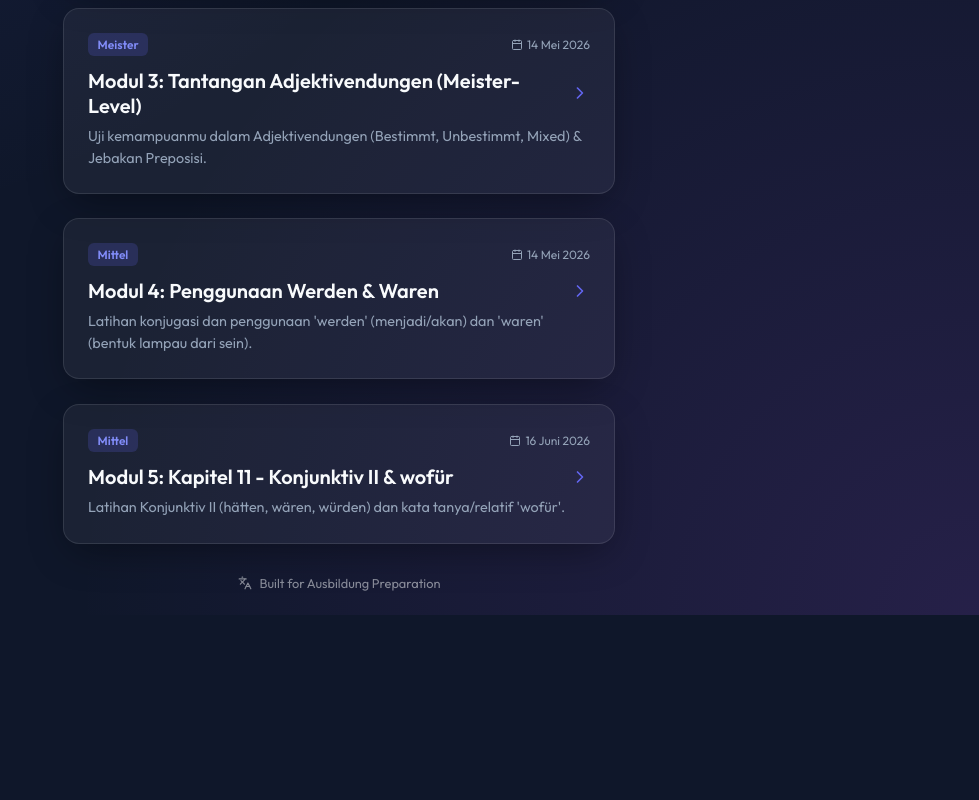
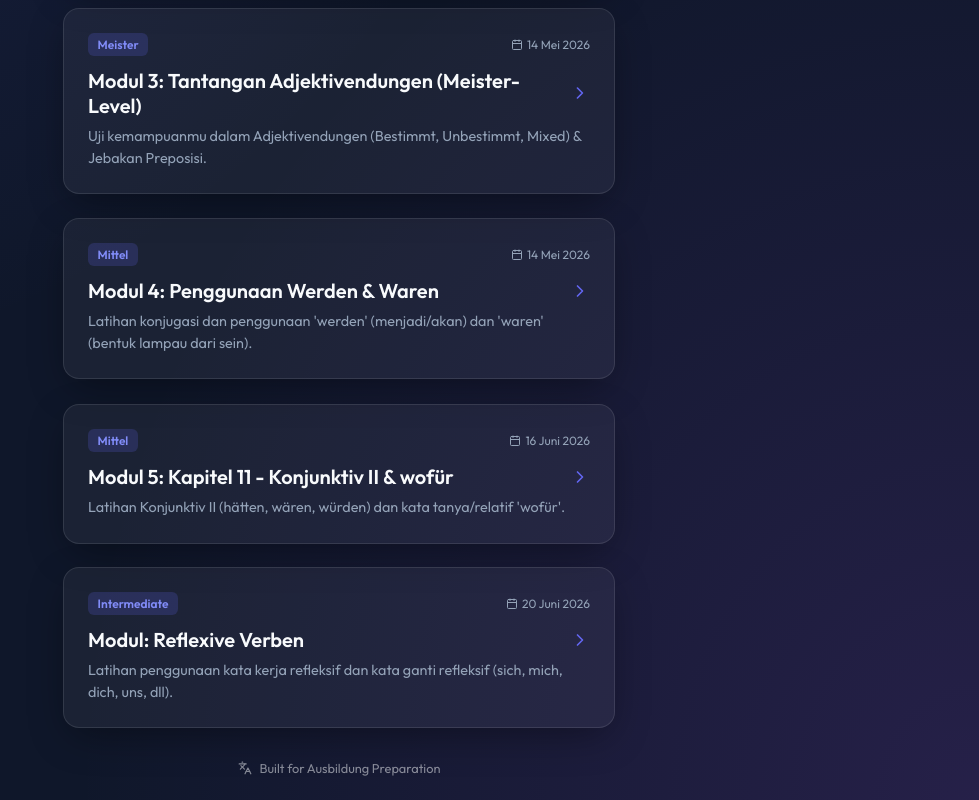
Before and after one commit to divorahim13/quiz-dativ-interaktif, a React (Vite) app: page / in a window 1280 px wide. Shown: the part 623-1423 px from the top of the page, without its empty margins (301-1280 px from the left). Before the commit the page ends 1238 px from the top, so only its background shows below. Built offline with nearby package versions, Linux system fonts and the light colour scheme.

Commit message:
Add Reflexive Verben quiz

```diff
--- a/src/data/quizData.js
+++ b/src/data/quizData.js
@@ -1844,5 +1844,124 @@ export const quizzes = [
         vocabulary: "reden über (berbicara tentang), die Urlaubspläne (rencana liburan)",
       }
     ]
+  },
+  {
+    id: "reflexive-verben-1",
+    title: "Modul: Reflexive Verben",
+    date: "20 Juni 2026",
+    description: "Latihan penggunaan kata kerja refleksif dan kata ganti refleksif (sich, mich, dich, uns, dll).",
+    difficulty: "Intermediate",
+    questions: [
+      {
+        id: 166,
+        level: 1,
+        title: "Level 1: Reflexivpronomen (Akkusativ)",
+        sentence: "Ich wasche ___ jeden Morgen.",
+        options: ["mich", "mir", "sich"],
+        correct: "mich",
+        explanation: "Kata kerja 'sich waschen' membutuhkan Reflexivpronomen Akkusativ jika tidak ada objek langsung lainnya. Ich -> mich.",
+        translation: "Saya mencuci diri (mandi) setiap pagi.",
+        vocabulary: "sich waschen (mencuci diri/mandi), jeden Morgen (setiap pagi)",
+      },
+      {
+        id: 167,
+        level: 1,
+        title: "Level 1: Reflexivpronomen (Akkusativ)",
+        sentence: "Kämmst du ___ die Haare?",
+        options: ["dir", "dich", "sich"],
+        correct: "dir",
+        explanation: "Kata kerja 'sich kämmen' dengan objek langsung (die Haare) membutuhkan Reflexivpronomen Dativ. Du -> dir.",
+        translation: "Apakah kamu menyisir rambutmu?",
+        vocabulary: "sich kämmen (menyisir rambut), die Haare (rambut)",
+      },
+      {
+        id: 168,
+        level: 1,
+        title: "Level 1: Reflexivpronomen (Akkusativ)",
+        sentence: "Wir freuen ___ auf den Urlaub.",
+        options: ["uns", "euch", "sich"],
+        correct: "uns",
+        explanation: "Kata kerja 'sich freuen' selalu menggunakan Reflexivpronomen Akkusativ. Wir -> uns.",
+        translation: "Kami menantikan liburan tersebut.",
+        vocabulary: "sich freuen auf (menantikan), der Urlaub (liburan)",
+      },
+      {
+        id: 169,
+        level: 2,
+        title: "Level 2: Reflexivpronomen (Dativ vs Akkusativ)",
+        sentence: "Er zieht ___ schnell an.",
+        options: ["sich", "ihn", "ihm"],
+        correct: "sich",
+        explanation: "Kata kerja 'sich anziehen' tanpa objek langsung menggunakan Reflexivpronomen Akkusativ. Er/sie/es -> sich.",
+        translation: "Dia berpakaian dengan cepat.",
+        vocabulary: "sich anziehen (berpakaian), schnell (cepat)",
+      },
+      {
+        id: 170,
+        level: 2,
+        title: "Level 2: Reflexivpronomen (Dativ vs Akkusativ)",
+        sentence: "Er zieht ___ eine Jacke an.",
+        options: ["sich", "ihm", "ihn"],
+        correct: "sich",
+        explanation: "Kata kerja 'sich anziehen' dengan objek langsung (eine Jacke) menggunakan Reflexivpronomen Dativ. Er/sie/es -> sich (sich tetap sich dalam Dativ dan Akkusativ).",
+        translation: "Dia memakai sebuah jaket.",
+        vocabulary: "sich anziehen (memakai baju/jaket), die Jacke (jaket)",
+      },
+      {
+        id: 171,
+        level: 2,
+        title: "Level 2: Reflexivpronomen (Dativ vs Akkusativ)",
+        sentence: "Ich putze ___ die Zähne.",
+        options: ["mir", "mich", "mein"],
+        correct: "mir",
+        explanation: "Karena ada objek langsung (die Zähne), Reflexivpronomen harus dalam kasus Dativ. Ich -> mir.",
+        translation: "Saya menggosok gigi (saya).",
+        vocabulary: "sich die Zähne putzen (menggosok gigi)",
+      },
+      {
+        id: 172,
+        level: 3,
+        title: "Level 3: Echte vs Unechte Reflexivverben",
+        sentence: "Ihr müsst ___ beeilen!",
+        options: ["euch", "uns", "sich"],
+        correct: "euch",
+        explanation: "Kata kerja 'sich beeilen' adalah echtes Reflexivverb (selalu refleksif). Ihr -> euch.",
+        translation: "Kalian harus bergegas!",
+        vocabulary: "sich beeilen (bergegas/buru-buru)",
+      },
+      {
+        id: 173,
+        level: 3,
+        title: "Level 3: Echte vs Unechte Reflexivverben",
+        sentence: "Interessieren Sie ___ für Kunst?",
+        options: ["sich", "Ihnen", "euch"],
+        correct: "sich",
+        explanation: "Bentuk formal 'Sie' menggunakan Reflexivpronomen 'sich'.",
+        translation: "Apakah Anda tertarik pada seni?",
+        vocabulary: "sich interessieren für (tertarik pada), die Kunst (seni)",
+      },
+      {
+        id: 174,
+        level: 3,
+        title: "Level 3: Echte vs Unechte Reflexivverben",
+        sentence: "Das Kind hat ___ wehgetan.",
+        options: ["sich", "ihm", "es"],
+        correct: "sich",
+        explanation: "Sich wehtun (melukai diri sendiri). Das Kind (es) -> sich.",
+        translation: "Anak itu telah melukai dirinya sendiri.",
+        vocabulary: "sich wehtun (melukai diri sendiri/merasa sakit)",
+      },
+      {
+        id: 175,
+        level: 3,
+        title: "Level 3: Echte vs Unechte Reflexivverben",
+        sentence: "Können Sie ___ das vorstellen?",
+        options: ["sich", "Ihnen", "mich"],
+        correct: "sich",
+        explanation: "Sich etwas vorstellen (membayangkan sesuatu) membutuhkan Reflexivpronomen Dativ. Sie -> sich.",
+        translation: "Dapatkah Anda membayangkan itu?",
+        vocabulary: "sich etwas vorstellen (membayangkan sesuatu)",
+      }
+    ]
   }
 ];
```
